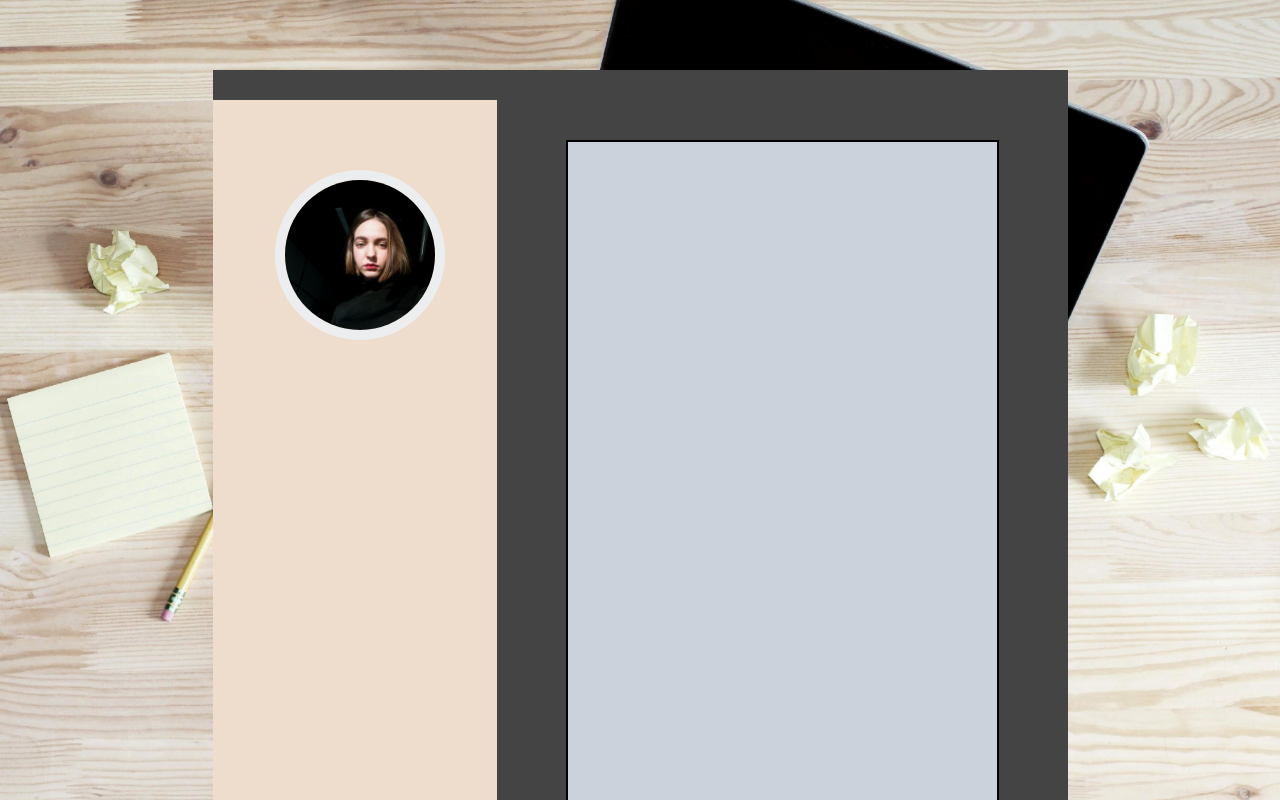
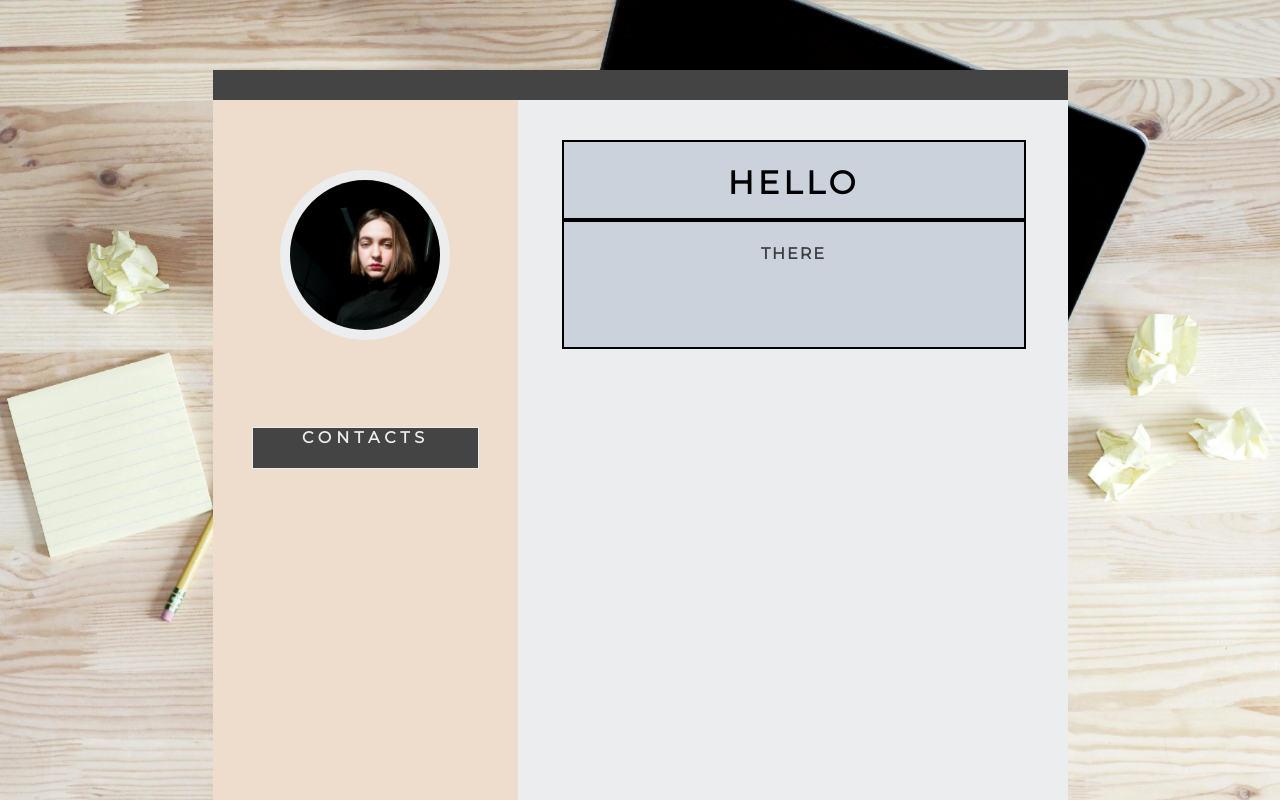
Before and after one commit to winterismine/winterismine.github.io, a website: page index.html in a window 1280 px wide. Shown: the top 800 px of the page. Drawn offline with Linux system fonts and the light colour scheme.

Commit message:
minor changes

```diff
--- a/index.html
+++ b/index.html
@@ -4,7 +4,7 @@
 <head>
     <title>Jean</title>
     <link rel="stylesheet" href="/styles.css">
-    <link href='https://fonts.googleapis.com/css?family=Roboto' rel='stylesheet' type='text/css'>
+    <link href="https://fonts.googleapis.com/css?family=Montserrat&display=swap" rel="stylesheet">
 </head>
 
 <body>
@@ -14,10 +14,15 @@
             <div>
                 <img src="img/photo.jpg" alt="my photo" width="150px" height="150px">
             </div>
+            <h2 class="titling">contacts</h2>
         </div>
         <div class="box1">
-            <h1></h1>
-            <p></p>
+            <div class="name">
+                <h1>hello <br>
+                    <hr>
+                </h1>
+                <h4>there</h4>
+            </div>
         </div>
 
     </div>
--- a/styles.css
+++ b/styles.css
@@ -47,7 +47,33 @@ img {
     border: 10px solid rgb(235, 237, 238);
 }
 
-.box1 {
+h2::before {
+    content: ;
+}
+
+h2 {
+    color: rgb(235, 237, 238);
+    font-family: 'Montserrat', sans-serif;
+    letter-spacing: 5px;
+    text-transform: uppercase;
+    text-align: center;
+    font-size: 1em;
+    padding-top: unset;
+}
+
+.titling {
+    background-color: #444;
+    width: 225px;
+    height: 40px;
+    border: 1px solid rgb(235, 237, 238);
+    margin-left: 13%;
+}
+
+.far fa-user-circle {
+    color: rgb(235, 237, 238);
+}
+
+.name {
     height: 205px;
     width: 460px;
     background-color: rgb(203, 210, 220);
@@ -55,15 +81,22 @@ img {
     margin: 40px 8%;
 }
 
-.box1 h1 {
+hr {
+    border: 2px solid black;
+}
+
+h1 {
     text-transform: uppercase;
     text-align: center;
-    font-family: Roboto;
-    letter-spacing: 5px;
+    font-family: 'Montserrat', sans-serif;
+    letter-spacing: 4px;
+    padding-top: unset;
 }
 
-.box1 p {
+h4 {
     text-transform: uppercase;
     text-align: center;
-    font-family: Roboto;
+    font-family: 'Montserrat', sans-serif;
+    letter-spacing: 2px;
+    opacity: 0.7;
 }
```
